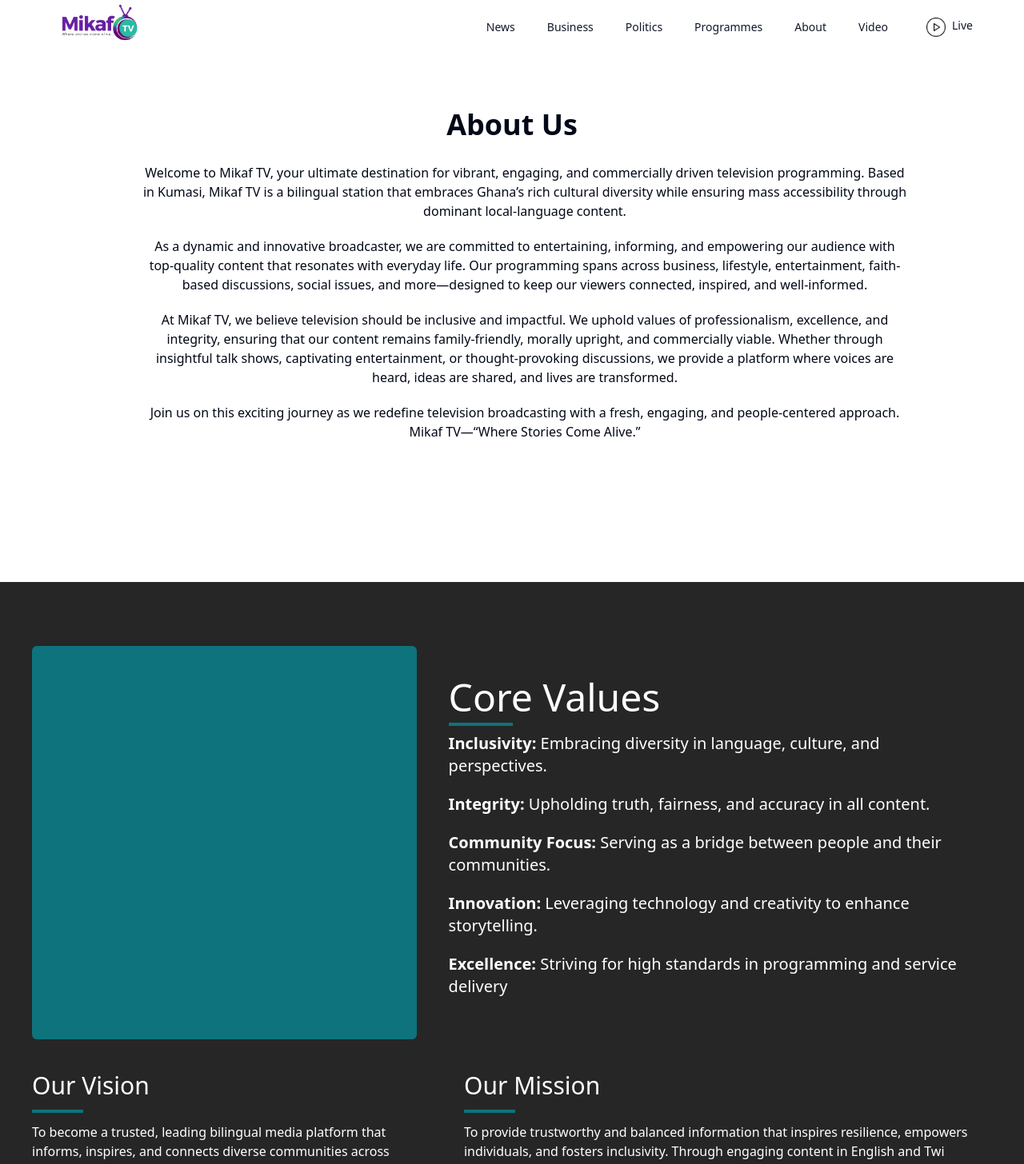
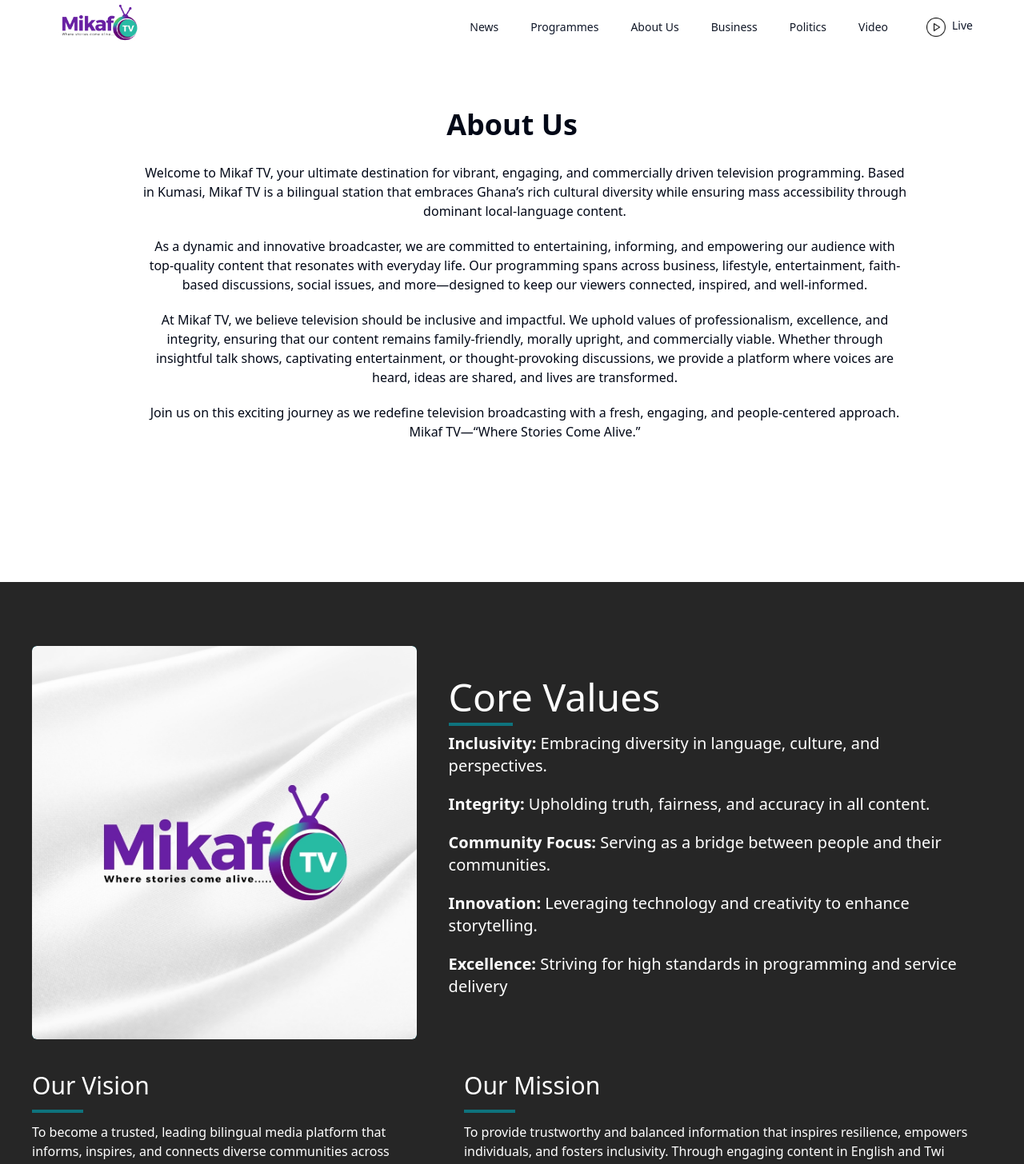
Before and after one commit to samuelfreeman/Mikaftv, a React (Vite) app: page /about in a window 1280 px wide. Shown: the top 1456 px of the page at 80% size. Built offline with nearby package versions, Linux system fonts and the light colour scheme.

Commit message:
tiny fixes

```diff
--- a/package.json
+++ b/package.json
@@ -10,6 +10,8 @@
     "preview": "vite preview"
   },
   "dependencies": {
+    "@cloudinary/react": "^1.13.1",
+    "@cloudinary/url-gen": "^1.21.0",
     "@radix-ui/react-avatar": "^1.1.3",
     "@radix-ui/react-label": "^2.1.2",
     "@radix-ui/react-popover": "^1.1.6",
--- a/src/Pages/Programes.tsx
+++ b/src/Pages/Programes.tsx
@@ -3,6 +3,7 @@
 import Banner from './components/Banner'
 import Shows from './components/Shows'
 import Footer from './components/Footer'
+import { NavLink } from 'react-router'
 
 const Programes = () => {
     return (
@@ -15,7 +16,7 @@
             <div className='px-3 md:px-16 text-justify mb-10 '>
                 {/* button */}
                 <div className='flex justify-end my-5'>
-                    <button className='bg-[#27BBA4] px-6 py-2 text-white font-medium rounded-md hover:bg-[#13675a] duration-300'>View more</button>
+                    <button className='bg-[#27BBA4] px-6 py-2 text-white font-medium rounded-md hover:bg-[#13675a] duration-300'><NavLink to={'/about'}>View more</NavLink></button>
                 </div>
                 {/* text */}
                 <div>
--- a/src/Pages/components/CoreValues.tsx
+++ b/src/Pages/components/CoreValues.tsx
@@ -6,9 +6,15 @@
       <div className="md:flex  gap-10 w-full justify-center  ">
 
         {/* image  */}
-        <div className="bg-[#0E737D] md:w-[563px] max-w-[563px] h-[492px] rounded-md">
+        <div className="bg-[#0E737D] md:w-[563px] w-full max-w-[563px] h-[492px] rounded-md overflow-hidden">
+  <img
+    className="w-full h-full object-cover rounded-md"
+    src="/heroimg.jpeg"
+    alt=""
+  />
+</div>
 
-        </div>
+
         {/* corevalues */}
         <div className="space-y-2">
 
--- a/src/Pages/components/Location.tsx
+++ b/src/Pages/components/Location.tsx
@@ -3,7 +3,7 @@
 const Location = () => {
   return (
 
-     <div className="w-full mt-10  h-[100vh] min-h-[120vh]  -mb-20  md:max-h-[80vh] md:mb-40 md:mt-0 ">
+     <div className="w-full mt-10  h-[70vh]  md:min-h-[160vh]    md:max-h-[80vh] md:mt-0 ">
 
 
     <div className=" flex justify-center flex-col items-center">
--- a/src/Pages/components/Navbar.tsx
+++ b/src/Pages/components/Navbar.tsx
@@ -56,10 +56,10 @@
                         <div className="hidden md:ml-6 md:flex z-0 md:space-x-2 md:p-4 md:justify-end md:w-[800px]">
                             <Button variant="link"><NavLink to="/" className="text-gray-900 hover:text-gray-700">News</NavLink></Button>
 
+                            <Button variant="link"> <NavLink to="/programmes">Programmes</NavLink></Button>
+                            <Button variant="link"><NavLink to="/about" className="text-gray-900 hover:text-gray-700">About Us</NavLink></Button>
                             <Button variant="link"><NavLink to="/comingsoon" className="text-gray-900 hover:text-gray-700">Business</NavLink></Button>
                             <Button variant="link"> <NavLink to="/comingsoon" className="text-gray-900 hover:text-gray-700">Politics</NavLink></Button>
-                            <Button variant="link"> <NavLink to="/programmes">Programmes</NavLink></Button>
-                            <Button variant="link"><NavLink to="/about" className="text-gray-900 hover:text-gray-700">About</NavLink></Button>
                             <Button variant="link"> <NavLink to="/comingsoon" className="text-gray-900 hover:text-gray-700">Video</NavLink></Button>
                             <Button variant="link" > <div className='flex '>
                                 <img src="/play-button.png" className='px-2' width={"40"} height={"20"} alt="" />
@@ -88,11 +88,11 @@
                     <div className="w-full flex  flex-col items-center sm:px-3 p-4 space-y-2">
                         <Button variant="link"><NavLink to="/" className="text-gray-900 hover:text-gray-700">News</NavLink></Button>
 
-                        <Button variant="link"><NavLink to="/comingsoon" className="text-gray-900 hover:text-gray-700">Business</NavLink></Button>
-                        <Button variant="link"> <NavLink to="/comingsoon" className="text-gray-900 hover:text-gray-700">Politics</NavLink></Button>
                         <Button variant="link"><NavLink to="/about" className="text-gray-900 hover:text-gray-700">About</NavLink></Button>
                         <Button variant="link"><NavLink to="/programmes">Programmes</NavLink></Button>
                         <Button variant="link"> <NavLink to="/comingsoon" className="text-gray-900 hover:text-gray-700">Video</NavLink></Button>
+                        <Button variant="link"><NavLink to="/comingsoon" className="text-gray-900 hover:text-gray-700">Business</NavLink></Button>
+                        <Button variant="link"> <NavLink to="/comingsoon" className="text-gray-900 hover:text-gray-700">Politics</NavLink></Button>
                         <Button variant="link" > <div className='flex '>
                             <img src="/play-button.png" className='px-2' width={"40"} height={"20"} alt="" />
                             <NavLink to="/live"> Live</NavLink>
--- a/src/Pages/components/TeleMarketing.tsx
+++ b/src/Pages/components/TeleMarketing.tsx
@@ -4,7 +4,7 @@
 
 export default function TelemarketPromotion() {
   return (
-    <section className="bg-gray-50 md:py-12 px-6   md:px-8 h-[140vh] md:h-[130vh] mt-18">
+    <section className="bg-gray-50 md:py-12 px-6   md:px-8 h-[230vh] md:h-[130vh] mt-28 md:mt-18">
       <div className="max-w-7xl mx-auto grid grid-cols-1 md:grid-cols-2 gap-8 items-center">
 
 
--- a/src/Pages/components/data.ts
+++ b/src/Pages/components/data.ts
@@ -1,4 +1,4 @@
-import { show,  VybeZoneVideo,Mycommunity } from "@/assets";
+import { show,  vybzone,programe } from "@/assets";
 import { teamPics } from "@/assets";
 
 // interface for upcomming programs
@@ -30,8 +30,8 @@
     {
         id: 2,
         title: 'VybZone 360 – The Ultimate Entertainment Experience!',
-        mediaUrl: VybeZoneVideo, // Change from imageUrl to mediaUrl
-        type: "video", // Specify type
+        mediaUrl: vybzone, // Change from imageUrl to mediaUrl
+        type: "image", // Specify type
         date: 'August 20',
         des: "Get ready for non-stop entertainment, exclusive celebrity interviews, trending music, and the hottest gist from around the world! Hosted by the charismatic Steve Kells, VybZone 360 is your go-to show for everything fun, vibrant, and exciting. Whether it's the latest in pop culture, movie breakdowns, or viral social media moments, we've got it all covered!",
         subtitle: '🎧 The 100: A Tour of the Top Stories',
@@ -42,8 +42,8 @@
     {
         id: 3,
         title: 'My Community, My News with Steve Kells – Your Trusted Source for Local Stories!',
-        mediaUrl: Mycommunity, // Change from imageUrl to mediaUrl
-        type: "video", // Specify type
+        mediaUrl: programe, // Change from imageUrl to mediaUrl
+        type: "image", // Specify type
         date: 'August 20',
         des: "Stay informed with the latest news and events shaping our communities! Hosted by the dynamic Steve Kells, My Community, My News brings you in-depth coverage of the issues that matter most. From breaking news and social issues to inspiring community successes and local events, we deliver authentic, timely, and engaging reports that keep you connected. Our team is dedicated to highlighting real stories from real people, ensuring every voice is heard and every moment captured.",
         subtitle: '📺 Enjoy and embrace the latest stories',
```
Also changed, not shown: 2 other files (tests, documents, lock files or other folders).
